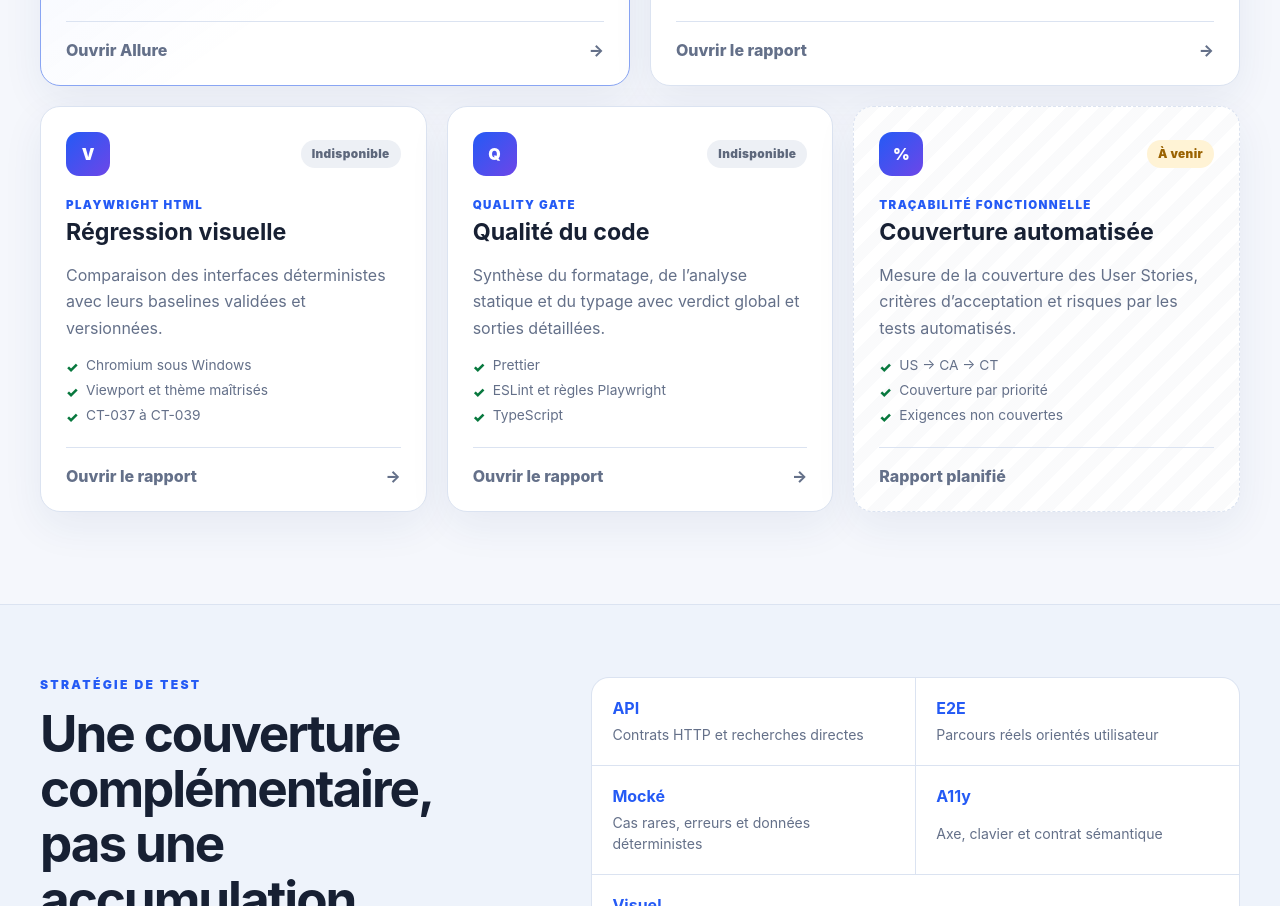
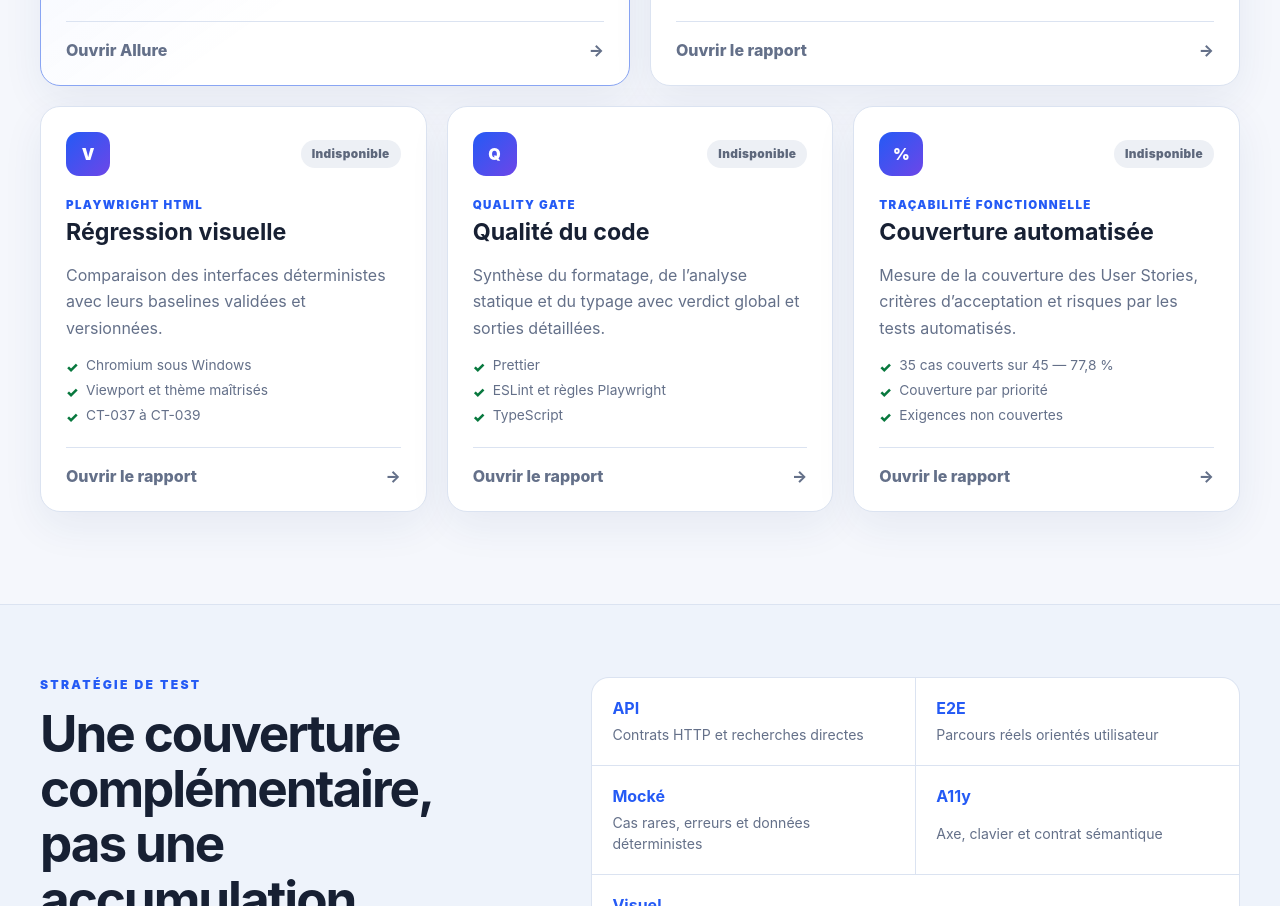
Before and after one commit to maximejoannis/playwright-french-companies-explorer, a website: page reporting/qa-portal/index.html in a window 1280 px wide. Shown: the part 1264-2170 px from the top of the page. Drawn offline with Linux system fonts and the light colour scheme; no server answers.

Commit message:
Ajout du rapport de couverture

```diff
--- a/reporting/qa-portal/index.html
+++ b/reporting/qa-portal/index.html
@@ -273,13 +273,12 @@
               </a>
             </article>
 
-            <article
-              class="report-card report-card--planned"
-              data-report="coverage"
-            >
+            <article class="report-card" data-report="coverage">
               <div class="report-card__topline">
                 <span class="report-card__icon" aria-hidden="true">%</span>
-                <span class="status status--planned">À venir</span>
+                <span class="status status--unknown" data-report-status
+                  >Indisponible</span
+                >
               </div>
               <p class="report-card__category">Traçabilité fonctionnelle</p>
               <h3>Couverture automatisée</h3>
@@ -288,13 +287,17 @@
                 et risques par les tests automatisés.
               </p>
               <ul class="report-card__facts">
-                <li>US → CA → CT</li>
+                <li>35 cas couverts sur 45 — 77,8 %</li>
                 <li>Couverture par priorité</li>
                 <li>Exigences non couvertes</li>
               </ul>
-              <span class="report-card__link report-card__link--disabled">
-                Rapport planifié
-              </span>
+              <a
+                class="report-card__link"
+                href="./coverage/index.html"
+                data-report-link
+              >
+                Ouvrir le rapport <span aria-hidden="true">→</span>
+              </a>
             </article>
           </div>
         </div>
```
